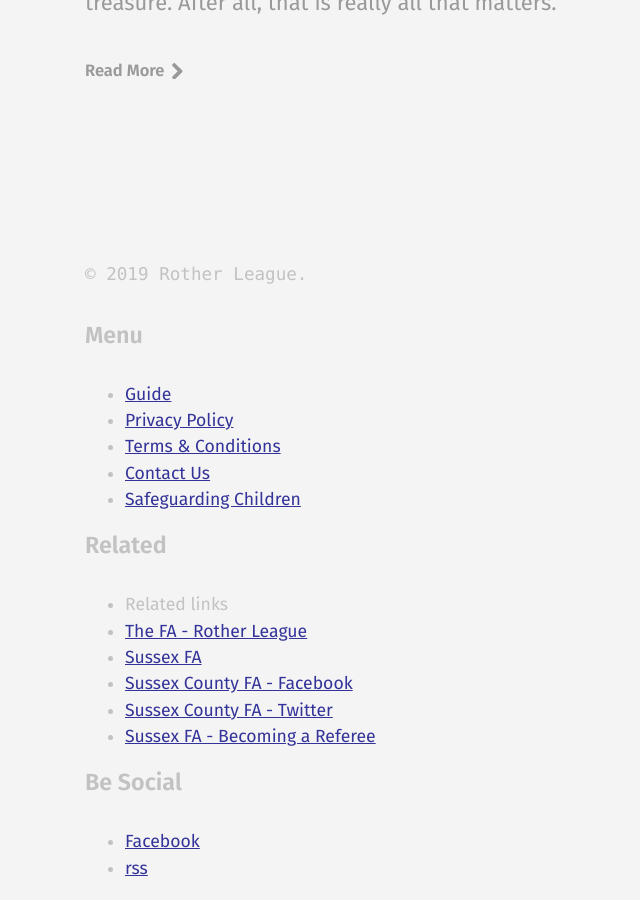
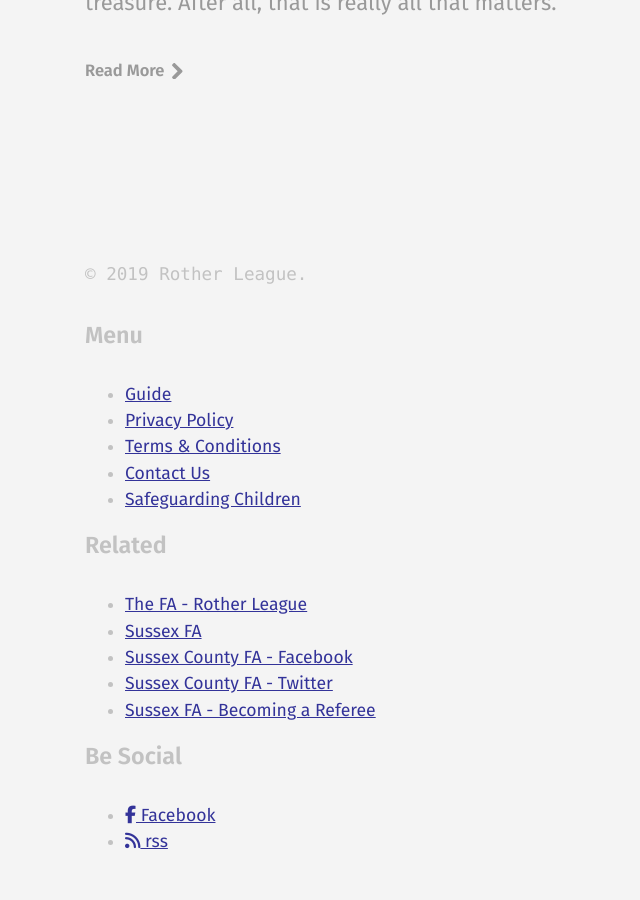
Before and after one commit to rotherleague/Rother, a Jekyll site: the page built from index.html, in a window 1280 px wide and 900 px high, scrolled down 1779 px. Shown: the whole window, without its empty margins (3-643 px from the left). Built offline with Jekyll 4.4.1, drawn with Linux system fonts in a browser that asks for light colours; nearby versions of some CDN libraries; the list of posts is cut into pages by our own code; after the commit the page ends 2652 px from its top, so only the background shows below that.

Commit message:
Update head.html

```diff
--- a/_includes/head.html
+++ b/_includes/head.html
@@ -22,6 +22,7 @@
   </script>
 
   <link rel="stylesheet" href="{{ '/assets/stylesheets/main.css' | relative_url }}">
+  <link href="//netdna.bootstrapcdn.com/font-awesome/3.2.1/css/font-awesome.css" rel="stylesheet">
   {% if site.data.theme.google_fonts %}
     <link rel="stylesheet" href="https://fonts.googleapis.com/css?family={% for font in site.data.theme.google_fonts %}{{ font.name | replace: ' ', '+' }}{% if font.weights %}:{% endif %}{{ font.weights | remove: ' ' }}{% if forloop.last != true %}|{% endif %}{% endfor %}">
   {% endif %}
@@ -33,15 +34,15 @@
     {% include head-feed.html %}
   {% endif %}
 
-  <link rel="apple-touch-icon" sizes="180x180" href="/assets/icons/apple-touch-icon.png">
-  <link rel="icon" type="image/png" sizes="32x32" href="/assets/icons/favicon-32x32.png">
-  <link rel="icon" type="image/png" sizes="194x194" href="/assets/icons/favicon-194x194.png">
-  <link rel="icon" type="image/png" sizes="192x192" href="/assets/icons/android-chrome-192x192.png">
-  <link rel="icon" type="image/png" sizes="16x16" href="/assets/icons/favicon-16x16.png">
-  <link rel="manifest" href="/assets/icons/site.webmanifest">
-  <link rel="mask-icon" href="/assets/icons/safari-pinned-tab.svg" color="#5bbad5">
+  <link rel="apple-touch-icon" sizes="180x180" href="{{ '/assets/icons/apple-touch-icon.png' | relative_url }}">
+  <link rel="icon" type="image/png" sizes="32x32" href="{{ '/assets/icons/favicon-32x32.png' | relative_url }}">
+  <link rel="icon" type="image/png" sizes="194x194" href="{{ '/assets/icons/favicon-194x194.png' | relative_url }}">
+  <link rel="icon" type="image/png" sizes="192x192" href="{{ '/assets/icons/android-chrome-192x192.png' | relative_url }}">
+  <link rel="icon" type="image/png" sizes="16x16" href="{{ '/assets/icons/favicon-16x16.png' | relative_url }}">
+  <link rel="manifest" href="{{ '/assets/icons/site.webmanifest' | relative_url }}">
+  <link rel="mask-icon" href="{{ '/assets/icons/safari-pinned-tab.svg" color="#5bbad5">
   <meta name="msapplication-TileColor" content="#2d89ef">
-  <meta name="msapplication-TileImage" content="/assets/icons/mstile-144x144.png">
+  <meta name="msapplication-TileImage" content="{{ '/assets/icons/mstile-144x144.png' | relative_url }}">
   <meta name="theme-color" content="#ffffff">
   <link rel="manifest" href="{{ '/manifest.json' | relative_url }}">
   <script src="{{ '/assets/javascripts/manup.min.js' | relative_url }}"></script>
```
